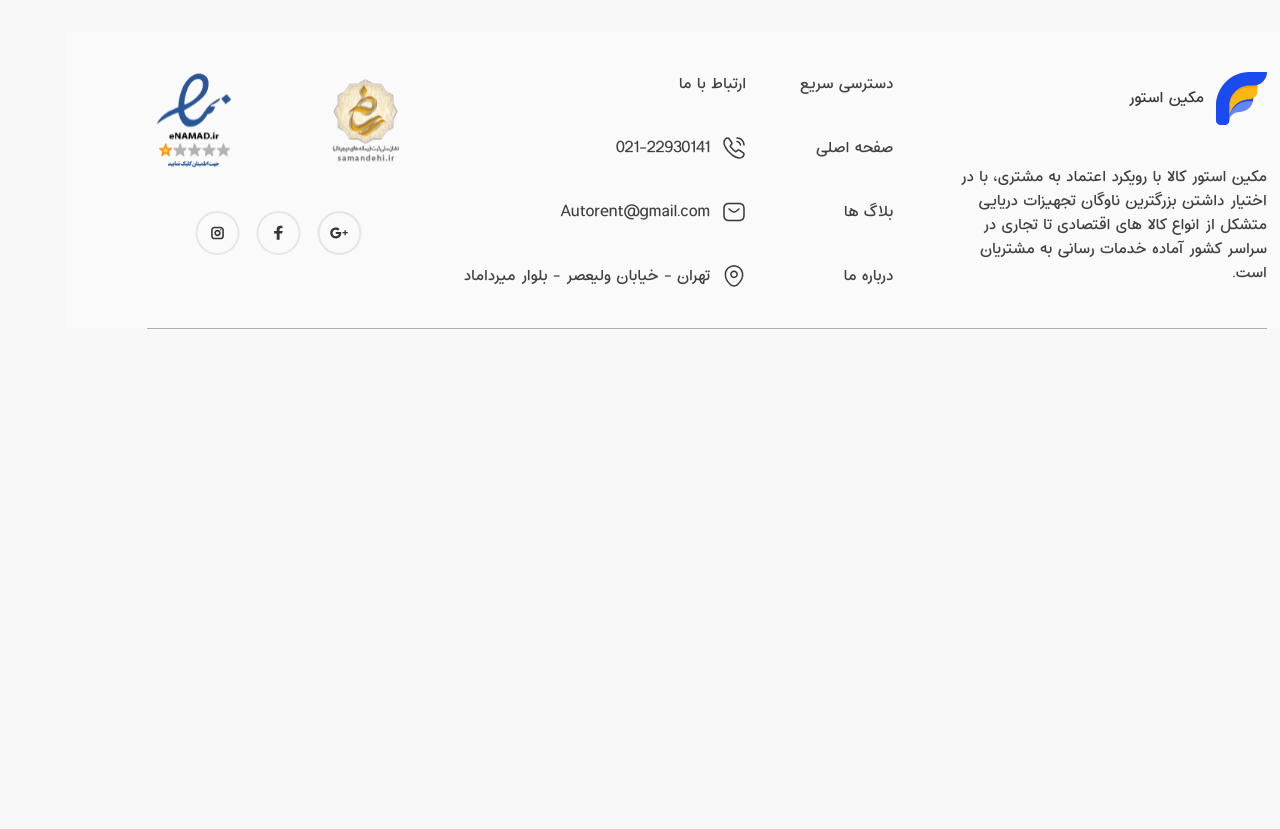
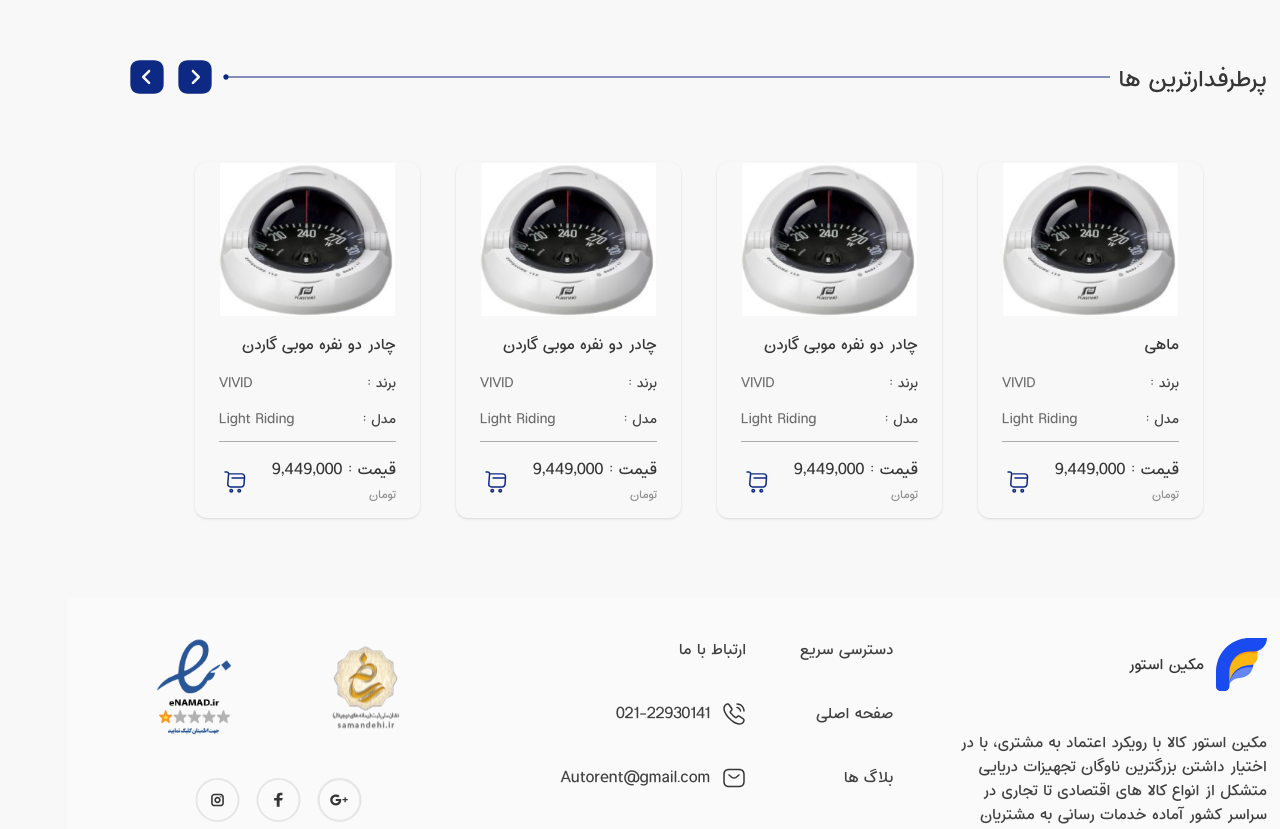
Before and after one commit to farnam04/makeen-darya, a Next.js app: page / in a window 1280 px wide. Shown: the part 2643-3472 px from the top of the page. Before the commit the page ends 2972 px from the top, so only its background shows below. Built offline with nearby package versions, Linux system fonts and the light colour scheme.

Commit message:
add popular in landing

```diff
--- /dev/null
+++ b/src/Component/Landing/Populer/Populer.tsx
@@ -0,0 +1,80 @@
+import React, { Fragment } from "react";
+import Image from "next/image";
+import PopulerImage from "@/assent/Imge/Landing/PopulerImage.svg";
+import Line from "@/assent/Imge/Landing/Line.svg";
+import ArrowLeft from "@/assent/Imge/Landing/arrow-left.svg";
+import ArrowRight from "@/assent/Imge/Landing/arrowRight.svg";
+import BasketImage from "@/assent/Imge/Product/‌basket.svg";
+import Link from "next/link";
+import PopuloerData from "./PopuloerData";
+const Populer = () => {
+    const Data = PopuloerData().Populoer
+  return (
+    <Fragment>
+      <div className="px-20 relative my-20">
+        <div className="py-4 flex justify-between gap-2">
+          <Image src={PopulerImage} width={149} height={58} alt="" />
+
+          <Image src={Line} width={887} height={0} alt="" />
+
+          <Image
+            src={ArrowRight}
+            width={40}
+            height={40}
+            alt=""
+            className="cursor-pointer"
+          />
+
+          <Image
+            src={ArrowLeft}
+            width={40}
+            height={40}
+            alt=""
+            className="cursor-pointer"
+          />
+        </div>
+
+        <div className="flex mr-16 mt-10 w-[90%] gap-9 ">
+          {Data.map((items) => (
+            <div
+              className="  relative  px-2 rounded-xl  shadow transition-transform duration-300 hover:scale-105 group"
+              key={items.id}
+            >
+              <Link href="/product/productdetail">
+                <div className="flex flex-col gap-4 px-4">
+                  <Image src={items.src} width={256} height={225} alt="" />
+                  <p className="font-medium text-base text-[#363636]">
+                    {items.name}
+                  </p>
+                  <div className="flex justify-between items-center">
+                    <p className="font-medium text-sm text-[#404040]">برند :</p>
+                    <p className="font-medium text-sm text-[#6B6B6B]">
+                      {items.brand}
+                    </p>
+                  </div>
+
+                  <div className="flex border-b border-b-[#ADADAD] pb-3 justify-between items-center">
+                    <p className="font-medium text-sm text-[#404040]">مدل :</p>
+                    <p className="font-medium text-sm text-[#6B6B6B]">
+                      {items.model}
+                    </p>
+                  </div>
+
+                  <div className="flex justify-between mb-3 items-center">
+                    <p className="font-medium text-base text-[#363636] leading-6">
+                      قیمت : {items.price}
+                      <span className="text-[#909090] text-xs">تومان</span>
+                    </p>
+                    <Image src={BasketImage} width={32} height={32} alt="" />
+                  </div>
+                </div>
+              </Link>
+            </div>
+          ))}
+        </div>
+      </div>
+    </Fragment>
+  );
+};
+
+export default Populer;
--- /dev/null
+++ b/src/Component/Landing/Populer/PopuloerData.tsx
@@ -0,0 +1,44 @@
+import ProductDataImage from '@/assent/Imge/Product/ProductData.svg'
+
+const PopuloerData = () => {
+  return {
+    Populoer: [
+      {
+        id: 1,
+        src: ProductDataImage,
+        name: "ماهی",
+        brand: "VIVID",
+        model: "Light Riding",
+        price: "9,449,000 ",
+      },
+
+      {
+        id: 2,
+        src: ProductDataImage,
+        name: "چادر دو نفره موبی گاردن",
+        brand: "VIVID",
+        model: "Light Riding",
+        price: "9,449,000 ",
+      },
+
+      {
+        id: 3,
+        src: ProductDataImage,
+        name: "چادر دو نفره موبی گاردن",
+        brand: "VIVID",
+        model: "Light Riding",
+        price: "9,449,000 ",
+      },
+      {
+        id: 4,
+        src: ProductDataImage,
+        name: "چادر دو نفره موبی گاردن",
+        brand: "VIVID",
+        model: "Light Riding",
+        price: "9,449,000 ",
+      },
+    ],
+  };
+};
+
+export default PopuloerData;
--- a/src/app/page.tsx
+++ b/src/app/page.tsx
@@ -5,6 +5,7 @@ import Footer from "@/Component/Landing/Footer/Footer";
 import Header from "@/Component/Landing/Header/Header";
 import Hero from "@/Component/Landing/Hero/Hero";
 import Navbar from "@/Component/Landing/Navbar/Navbar";
+import Populer from "@/Component/Landing/Populer/Populer";
 import Suggestion from "@/Component/Landing/Suggestion/Suggestion";
 import React, { Fragment } from "react";
 
@@ -18,6 +19,7 @@ const page = () => {
       <Suggestion />
       <Branners/>
       <Features/>
+      <Populer/>
       <Footer />
     </Fragment>
   );
```
Also changed, not shown: src/assent/Imge/Landing/PopulerImage.svg (added).
